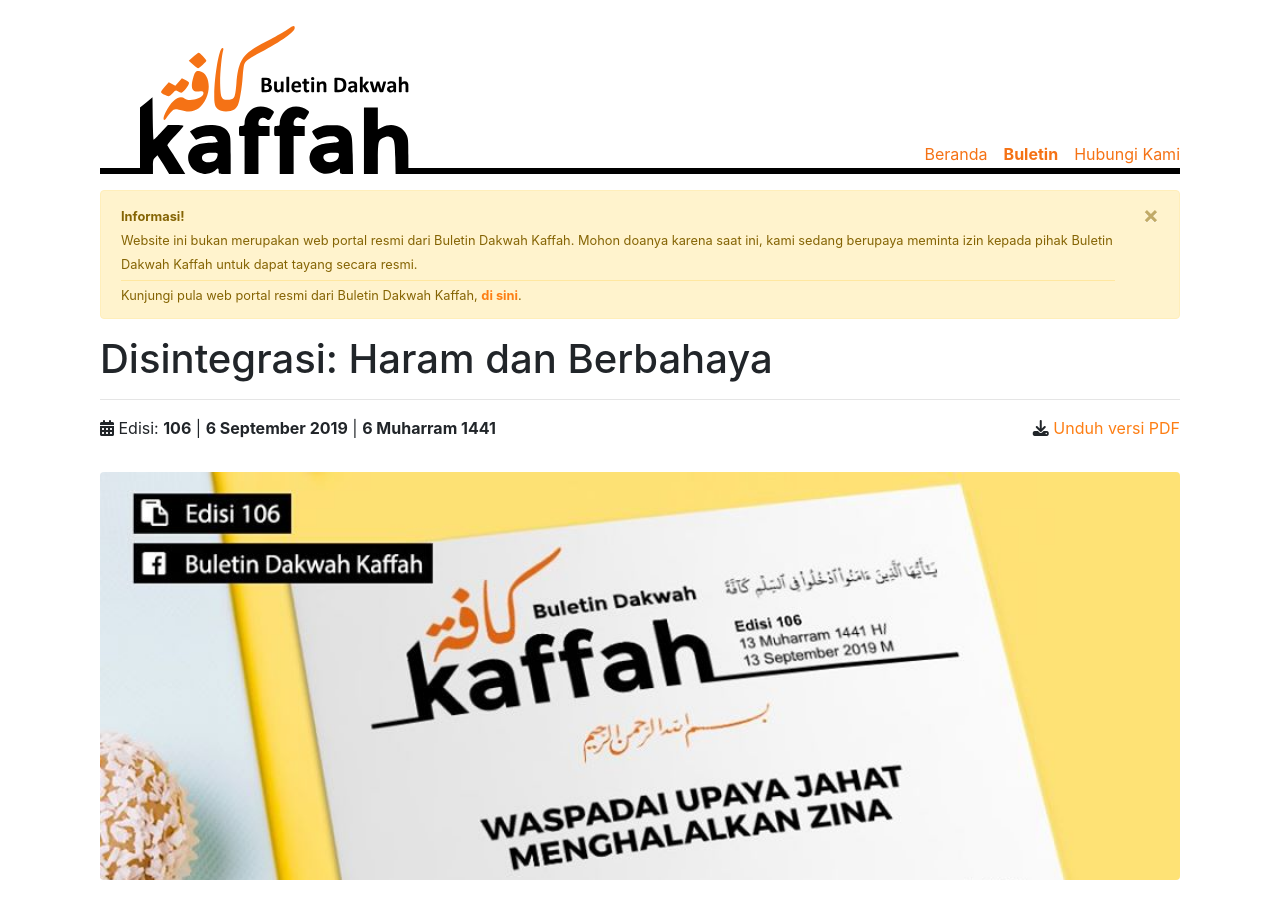
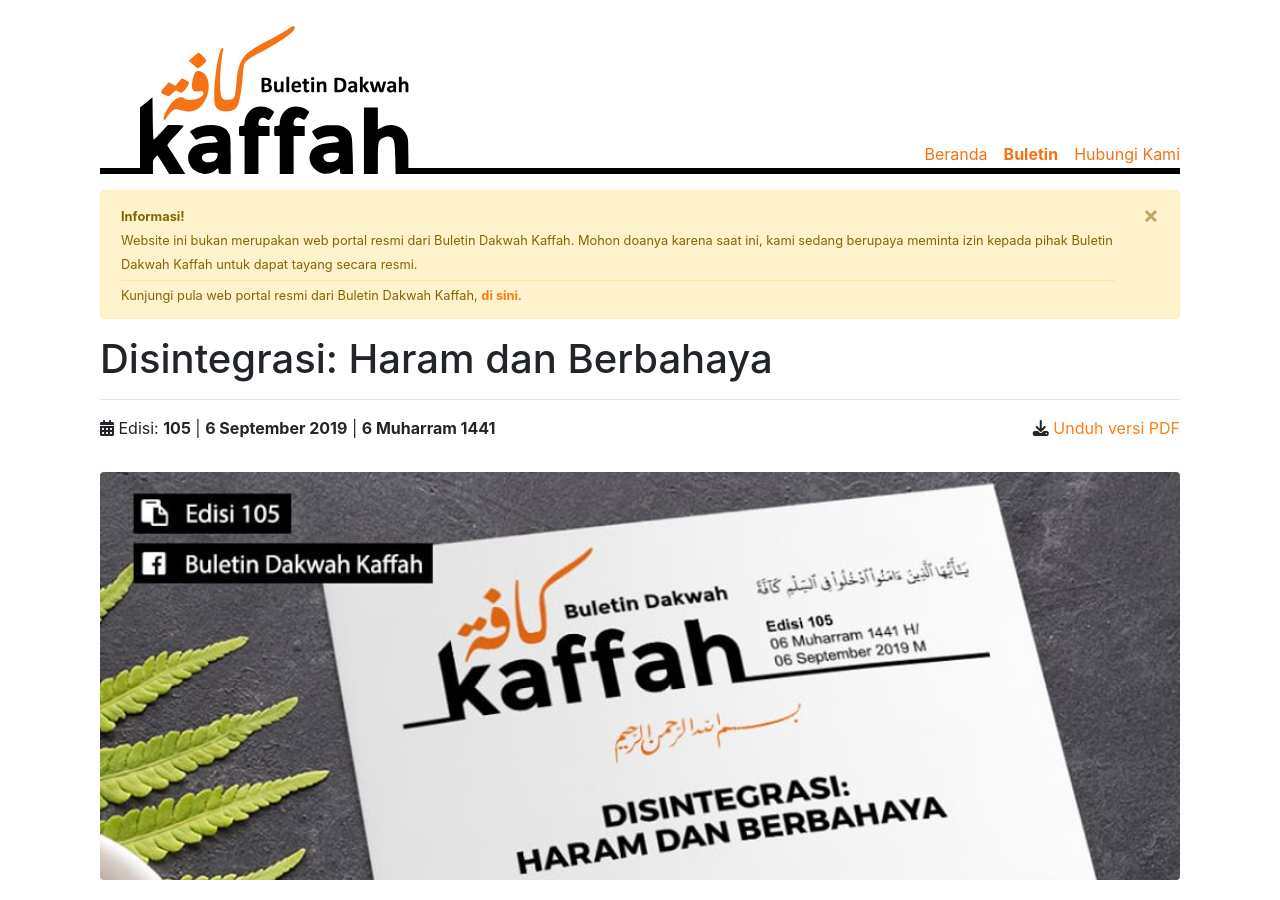
Before and after one commit to bandithijo/buletin-dakwah-kaffah, a Jekyll site: the page built from _posts/2019/2019-09-06-disintegrasi-haram-dan-berbahaya.md, in a window 1280 px wide and 900 px high. Built offline with Jekyll 4.4.1, drawn with Linux system fonts in a browser that asks for light colours; nearby versions of some CDN libraries.

Commit message:
Buletin: Disintegrasi: Haram dan Berbahaya | update 1

```diff
--- a/_posts/2019/2019-09-06-disintegrasi-haram-dan-berbahaya.md
+++ b/_posts/2019/2019-09-06-disintegrasi-haram-dan-berbahaya.md
@@ -4,8 +4,8 @@
 date: 2019-09-06
 datem: "6 September 2019"
 dateh: "6 Muharram 1441"
-edisi: "106"
-pdf: "http://bit.ly/kaffah106"
+edisi: "105"
+pdf: "http://bit.ly/kaffah105"
 permalink: "/buletin/:title"
 categories: "buletin"
 ---
```
